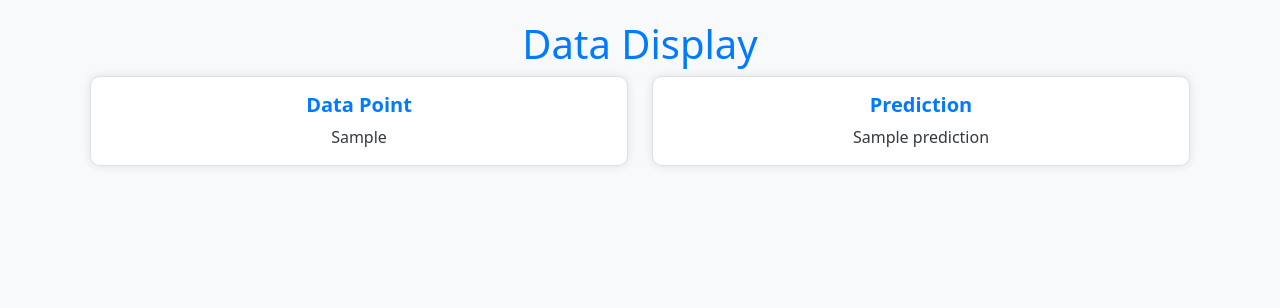
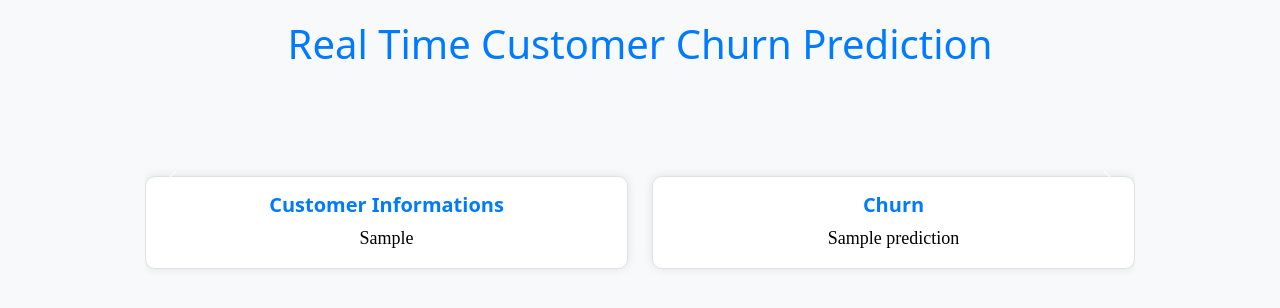
Before and after one commit to Abdelbar-Terbachi/Churn-Prediction-Pyspark, a Flask app: template templates/dashboard.html in a window 1280 px wide. Shown: the top 308 px of the page. Run offline with Flask 3, Linux system fonts and the light colour scheme; the template is opened without the code that fills it: most values are stand-ins (such as "Sample title", 1, 10 or a date in 2020); parts of the project's set-up code (start-up, migrations or seed data) failed here and were passed over; some libraries are stand-ins or nearby versions.

Commit message:
final commit Adjusting the layout

```diff
--- a/templates/dashboard.html
+++ b/templates/dashboard.html
@@ -11,6 +11,7 @@
         }
 
         .card {
+            margin-top: 100px; /* Add margin-top to create distance between header and boxes */
             margin-bottom: 20px;
             border: 1px solid #dee2e6;
             border-radius: 10px;
@@ -30,36 +31,84 @@
 
         .container {
             padding: 20px;
+
         }
 
         h1 {
             color: #007bff;
         }
+
+        /* Customized text styles */
+        .data-point-text {
+            font-size: 18px;
+            font-family: ".SF NS Mono";
+            color: #000000; /* Green color */
+        }
+
+        .prediction-text {
+            font-size: 18px;
+            font-family: ".SF NS Mono";
+            color: #000000; /* Blue color */
+        }
+
+        /* Customized carousel container style */
+        #card-carousel {
+            width: 90%;
+            margin: auto;
+        }
+
+        /* Customized carousel control buttons */
+        .carousel-control-prev, .carousel-control-next {
+            color: #000000; /* Black color */
+        }
+
+        /* Customized position of carousel control buttons */
+        .carousel-control-prev {
+            left: -5%;
+        }
+
+        .carousel-control-next {
+            right: -5%;
+        }
     </style>
-    <title>Data Display</title>
+    <title>Real Time Customer Churn Prediction </title>
 </head>
 <body>
 <div class="container text-center">
-    <h1>Data Display</h1>
+    <h1>Real Time Customer Churn Prediction</h1>
+    <div id="card-carousel" class="carousel slide " data-bs-ride="false">
+        <div class="carousel-inner">
+            {% for data_point, prediction in result_dict.items() %}
+            <div class="carousel-item {% if loop.first %}active{% endif %}">
                 <div class="row row-cols-2">
-        {% for data_point, prediction in result_dict.items() %}
                     <div class="col">
                         <div class="card">
                             <div class="card-body">
-                        <h5 class="card-title">Data Point</h5>
-                        <p class="card-text">{{ data_point }}</p>
+                                <h5 class="card-title">Customer Informations</h5>
+                                <p class="card-text data-point-text">{{ data_point }}</p>
                             </div>
                         </div>
                     </div>
                     <div class="col">
                         <div class="card">
                             <div class="card-body">
-                        <h5 class="card-title">Prediction</h5>
-                        <p class="card-text">{{ prediction }}</p>
+                                <h5 class="card-title">Churn</h5>
+                                <p class="card-text prediction-text">{{ prediction }}</p>
+                            </div>
+                        </div>
                     </div>
                 </div>
             </div>
             {% endfor %}
+        </div>
+        <button class="carousel-control-prev" type="button" data-bs-target="#card-carousel" data-bs-slide="prev">
+            <span class="carousel-control-prev-icon" aria-hidden="true"></span>
+            <span class="visually-hidden">Previous</span>
+        </button>
+        <button class="carousel-control-next" type="button" data-bs-target="#card-carousel" data-bs-slide="next">
+            <span class="carousel-control-next-icon" aria-hidden="true"></span>
+            <span class="visually-hidden">Next</span>
+        </button>
     </div>
 </div>
 <script src="https://cdn.jsdelivr.net/npm/bootstrap@5.3.2/dist/js/bootstrap.bundle.min.js"
```
Lines whose indentation alone changed are shown as unchanged.
